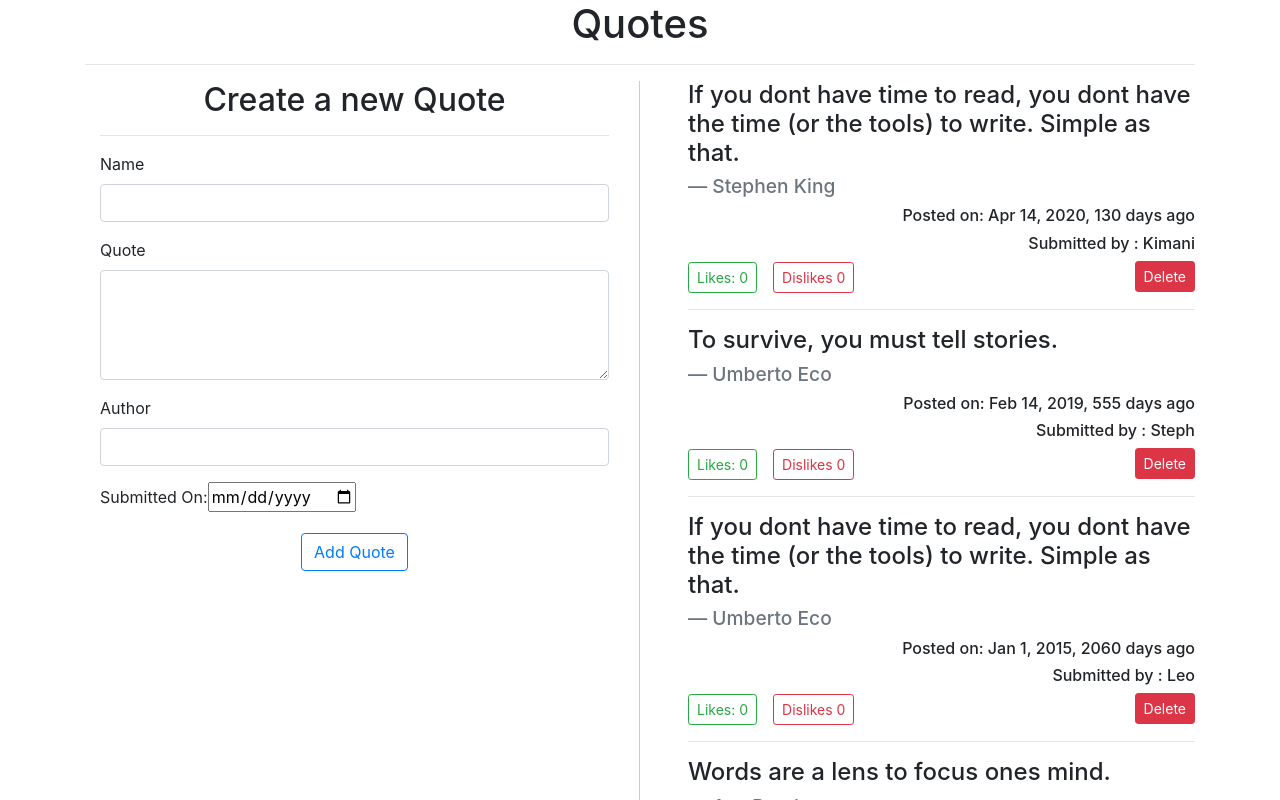
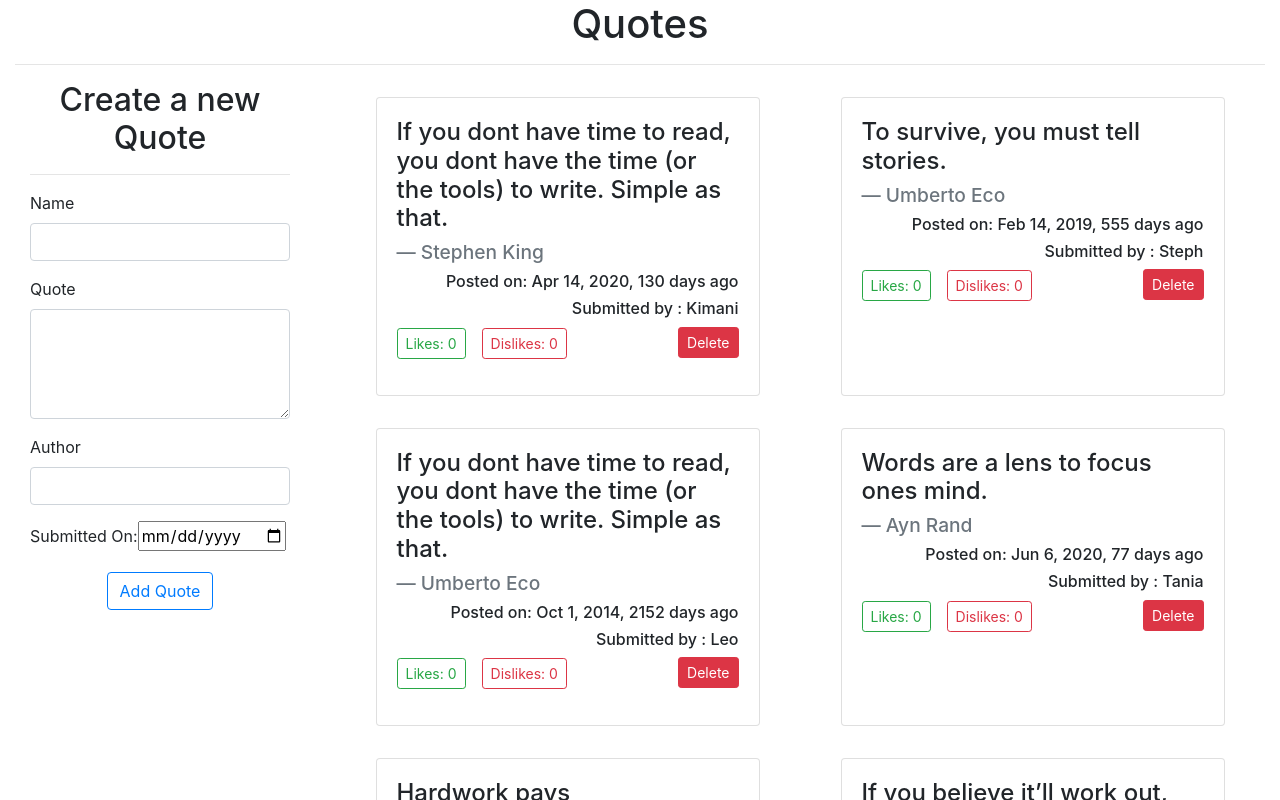
Before and after one commit to p-koskey/quotes, an Angular app: page / in a window 1280 px wide. Shown: the top 800 px of the page. Built offline with nearby package versions, Linux system fonts and the light colour scheme.

Commit message:
changed layout

```diff
--- a/src/app/highlight.directive.ts
+++ b/src/app/highlight.directive.ts
@@ -1,4 +1,4 @@
-import { Directive,ElementRef, Input } from '@angular/core';
+import { Directive,ElementRef} from '@angular/core';
 
 @Directive({
   selector: '[appHighlight]'
--- a/src/app/quote-details/quote-details.component.html
+++ b/src/app/quote-details/quote-details.component.html
@@ -7,6 +7,6 @@
 </div>
 <div class="btn-group-sm">
     <button (click)='upvote()' class="btn btn-outline-success ">Likes: {{numberOfLikes}}</button>
-    <button (click)='downvote()' class="btn btn-outline-danger ml-3">Dislikes {{numberOfDislikes}}</button>
+    <button (click)='downvote()' class="btn btn-outline-danger ml-3">Dislikes: {{numberOfDislikes}}</button>
     <button (click)='deleteQuote(true)' class="btn btn-danger float-right" >Delete</button>
 </div>
--- a/src/app/quote/quote.component.html
+++ b/src/app/quote/quote.component.html
@@ -1,20 +1,23 @@
-<div class="container">
+<div class="container-fluid" >
     <h1 class="text-center">Quotes</h1>
     <hr>
     <div class="row">
-     <div class="col-md-6" style="border-right: 1px solid #ccc">
+     <div class="col-md-3 borde">
             <app-quote-form (addQuote)="addNewQuote($event)"></app-quote-form>
-          </div>
-    <div class="col-md-6 pl-5">
-    <div *ngFor = 'let quote of quotes; let i = index'>
+    </div>
+        <div class="col-md-9">
+        <div class="d-flex flex-row flex-wrap justify-content-around" >
+        <div *ngFor = 'let quote of quotes; let i = index' class="card m-3" style="width:24rem">
 
+        <div class="card-body ">
         <blockquote class="blockquote">
             <h4>{{quote.quote}} <br></h4>
             <app-quote-details [quote]='quote' (toDelete) = 'deleteQuote($event,i)'></app-quote-details>
         </blockquote>
-        <hr>
+
     </div>
     </div>
-
     </div>
 </div>
+    </div>
+</div>
--- a/src/app/quote/quote.component.ts
+++ b/src/app/quote/quote.component.ts
@@ -13,9 +13,10 @@ export class QuoteComponent implements OnInit {
     new Quote('Kimani', 'If you dont have time to read, you dont have the time (or the tools) to write. Simple as that.',
     'Stephen King',new Date(2020,3,14)),
     new Quote('Steph', 'To survive, you must tell stories.','Umberto Eco',new Date(2019,1,14)),
-    new Quote('Leo', 'If you dont have time to read, you dont have the time (or the tools) to write. Simple as that.','Umberto Eco',new Date(2014,12,1)),
-    new Quote(
-      'Tania', 'Words are a lens to focus ones mind.','Ayn Rand',new Date(2020,5,6)),
+    new Quote('Leo', 'If you dont have time to read, you dont have the time (or the tools) to write. Simple as that.','Umberto Eco',new Date(2014,9,1)),
+    new Quote('Tania', 'Words are a lens to focus ones mind.','Ayn Rand',new Date(2020,5,6)),
+    new Quote('Lisa', 'Hardwork pays','Mahtma Gandi',new Date(2010,4,6)),
+    new Quote('George','If you believe it’ll work out, you’ll see opportunities. If you don’t believe it’ll work out, you’ll see obstacles.','Walter Dyer',new Date(2015,11,20))
 
   ]
 
```
